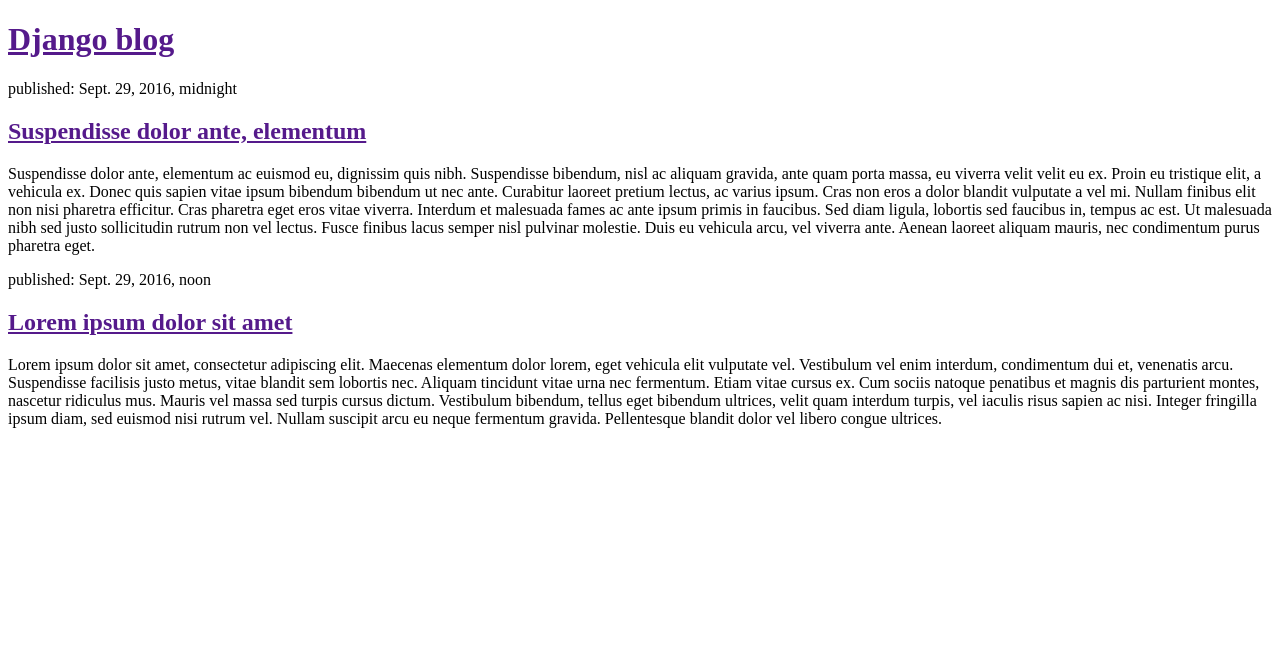
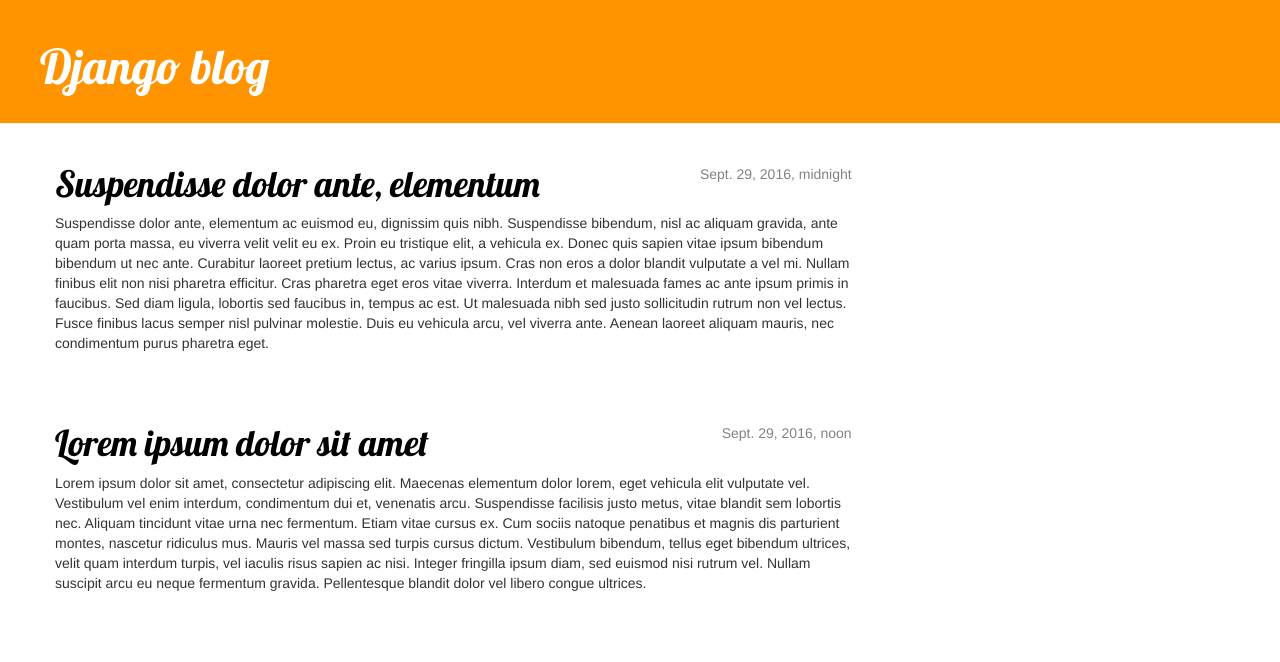
Before and after one commit to yurijbabanin/my-first-blog, a Django app: page / in a window 1280 px wide. Shown: the top 662 px of the page. Run offline with Django 3.2, Linux system fonts and the light colour scheme; data comes from the database, SQL or seed files in the repository; some libraries are stand-ins or nearby versions.

Commit message:
added post page

```diff
--- /dev/null
+++ b/blog/static/css/blog.css
@@ -0,0 +1,47 @@
+    .page-header {
+        background-color: #ff9400;
+        margin-top: 0;
+        padding: 20px 20px 20px 40px;
+    }
+
+    .page-header h1, .page-header h1 a, .page-header h1 a:visited, .page-header h1 a:active {
+        color: #ffffff;
+        font-size: 36pt;
+        text-decoration: none;
+    }
+
+    .content {
+        margin-left: 40px;
+    }
+
+    h1, h2, h3, h4 {
+        font-family: 'Lobster', cursive;
+    }
+
+    .date {
+        float: right;
+        color: #828282;
+    }
+
+    .save {
+        float: right;
+    }
+
+    .post-form textarea, .post-form input {
+        width: 100%;
+    }
+
+    .top-menu, .top-menu:hover, .top-menu:visited {
+        color: #ffffff;
+        float: right;
+        font-size: 26pt;
+        margin-right: 20px;
+    }
+
+    .post {
+        margin-bottom: 70px;
+    }
+
+    .post h1 a, .post h1 a:visited {
+        color: #000000;
+    }
--- /dev/null
+++ b/blog/templates/blog/base.html
@@ -0,0 +1,25 @@
+{% load staticfiles %}
+<!DOCTYPE html>
+<html lang="en">
+<head>
+    <meta charset="UTF-8">
+    <title>Django blog</title>
+    <link rel="stylesheet" href="//maxcdn.bootstrapcdn.com/bootstrap/3.2.0/css/bootstrap.min.css">
+    <link rel="stylesheet" href="//maxcdn.bootstrapcdn.com/bootstrap/3.2.0/css/bootstrap-theme.min.css">
+    <link rel="stylesheet" href="{% static 'css/blog.css' %}">
+     <link href="https://fonts.googleapis.com/css?family=Lobster&subset=latin,cyrillic" rel="stylesheet" type="text/css">
+</head>
+<body>
+    <div  class="page-header">
+        <h1><a href="">Django blog</a></h1>
+    </div>
+  <div class="content container-fluid">
+        <div class="row">
+            <div class="col-md-8">
+                {% block content %}
+                {% endblock %}
+            </div>
+        </div>
+    </div>
+</body>
+</html>
--- a/blog/templates/blog/post_list.html
+++ b/blog/templates/blog/post_list.html
@@ -1,19 +1,12 @@
-<!DOCTYPE html>
-<html lang="en">
-<head>
-    <meta charset="UTF-8">
-    <title>Django blog</title>
-</head>
-<body>
-    <div>
-        <h1><a href="">Django blog</a></h1>
-    </div>
-    {% for post in posts %}
-    <div>
-        <p>published: {{ post.published_date }}</p>
-        <h2><a href="">{{ post.title }}</a></h2>
-        <p>{{ post.text|linebreaksbr }}</p>
-    </div>
-{% endfor %}
-</body>
-</html>
+{% extends 'blog/base.html' %}
+                {% block content %}
+                {% for post in posts %}
+                    <div class="post">
+                        <div class="date">
+                            {{ post.published_date }}
+                        </div>
+                        <h1><a href="{% url 'post_detail' pk=post.pk %}">{{ post.title }}</a></h1>
+                        <p>{{ post.text|linebreaksbr }}</p>
+                    </div>
+                {% endfor %}
+                {% endblock %}
--- a/blog/views.py
+++ b/blog/views.py
@@ -1,7 +1,10 @@
-from django.shortcuts import render
+from django.shortcuts import render, get_object_or_404
 from .models import Post
 from django.utils import timezone
 
 def post_list(request):
     posts = Post.objects.filter(published_date__lte=timezone.now()).order_by('published_date')
     return render(request, 'blog/post_list.html', {'posts': posts})
+def post_detail(request, pk):
+    post = get_object_or_404(Post, pk=pk)
+    return render(request, 'blog/post_detail.html', {'post': post})
--- a/blogApp/urls.py
+++ b/blogApp/urls.py
@@ -21,4 +21,5 @@
 urlpatterns = [
     url(r'^admin/', admin.site.urls),
     url(r'^$', views.post_list, name='post_list'),
+    url(r'post/(?P<pk>[0-9]+)/$', views.post_detail, name='post_detail'),
 ]
```
Also changed, not shown: blog/templates/blog/post_detail.html (added, +13 -0 lines).
